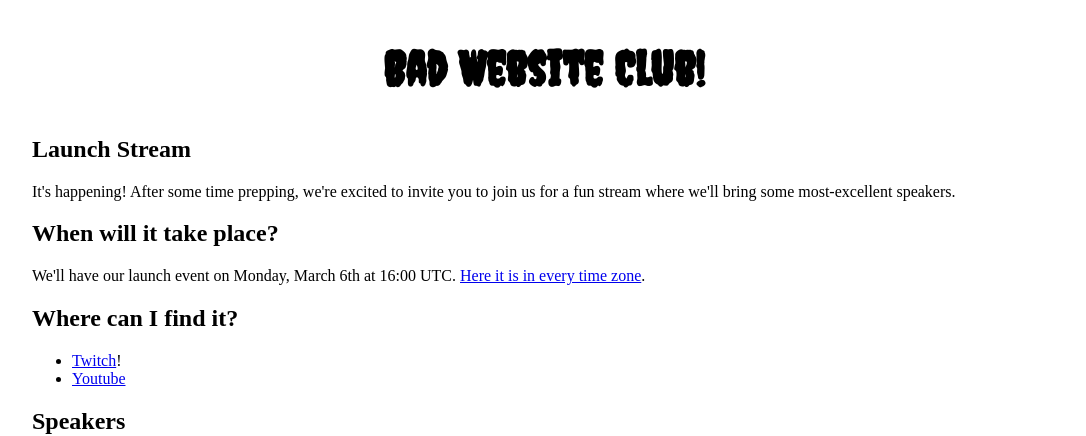
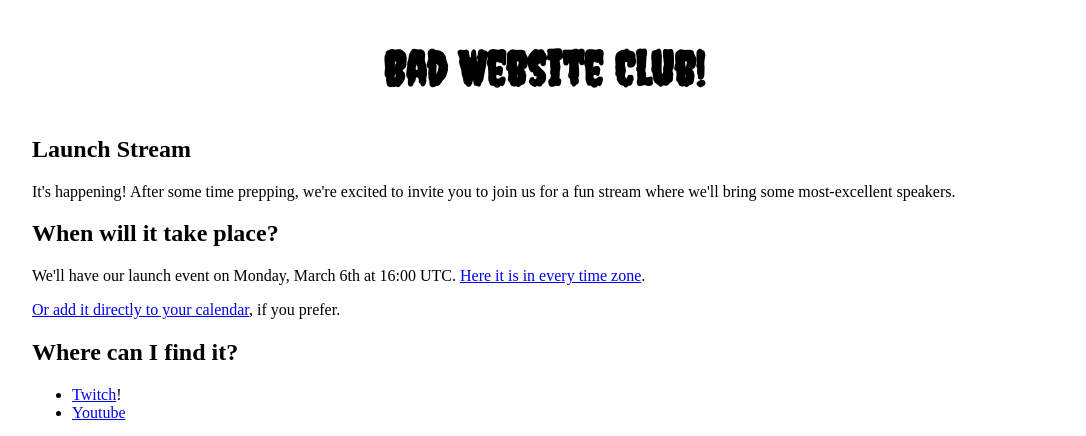
Before and after one commit to Bad-Website-Club/bad-website-club.github.io, a plain HTML site: page launch.html in a window 1280 px wide. Shown: the top 436 px of the page, without its empty margins (96-1182 px from the left). Drawn offline with Linux system fonts and the light colour scheme.

Commit message:
Update launch.html

```diff
--- a/launch.html
+++ b/launch.html
@@ -19,6 +19,7 @@
         <section class="linkdump">
         <h2>When will it take place?</h2>
         <p>We'll have our launch event on Monday, March 6th at 16:00 UTC. <a href="https://everytimezone.com/s/36eb3b59">Here it is in every time zone</a>.
+        <p><a href="https://bit.ly/bad-website-club-launch-party-cal">Or add it directly to your calendar</a>, if you prefer.</p>
         <h2>Where can I find it?</h2>
         <ul>
         <li><a href="https://twitch.tv/jesslynnrose">Twitch</a>!</li>
```
